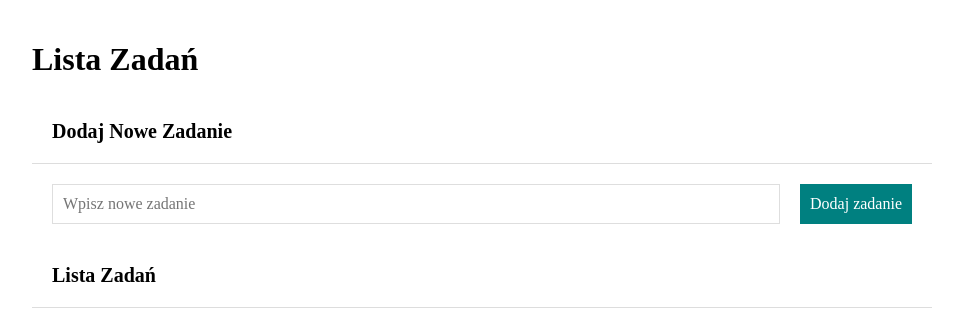
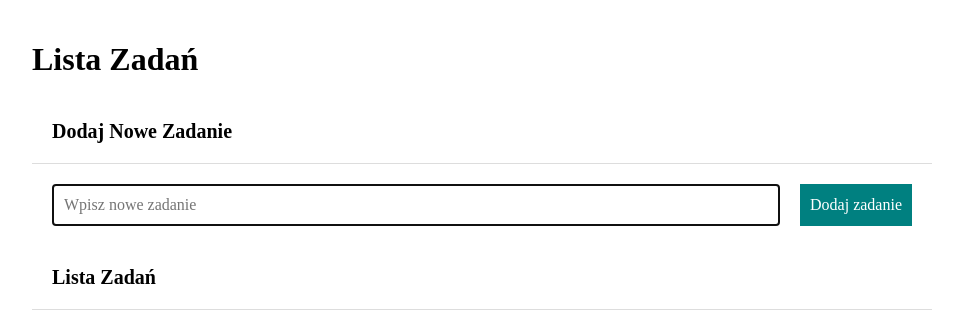
Before and after one commit to Przemek8686/Task-list1, a React (Create React App) app: page / in a window 1280 px wide. Shown: the top 322 px of the page, without its empty margins (158-1121 px from the left). Built offline with nearby package versions, Linux system fonts and the light colour scheme.

Commit message:
Form styled components added

```diff
--- a/src/Form/index.js
+++ b/src/Form/index.js
@@ -1,28 +1,31 @@
-import React, { useState } from "react";
-import "./style.css";
+import { useRef, useState } from "react";
+import { StyledForm, StyledInput, StyledButton } from "./styled";
 
 const Form = ({ addNewTask }) => {
-  const [newTaskContent, setNewTaskContent] = useState("");
+  const [readInput, setReadInput] = useState("");
+  const refInput = useRef(null);
+
   const onFormSubmit = (event) => {
     event.preventDefault();
-    if (newTaskContent === "") {
-      return;
-    };
-      addNewTask(newTaskContent.trim());
-    setNewTaskContent("");
+    const trimReadInput = readInput.trim();
+    if (trimReadInput !== "") {
+      addNewTask(trimReadInput);
+      setReadInput("");
+    }
+    refInput.current.focus();
   };
 
-
   return (
-    <form className="form" onSubmit={onFormSubmit}>
-      <input
-        value={newTaskContent}
-        className="form__input"
+    <StyledForm onSubmit={onFormSubmit}>
+      <StyledInput
+        ref={refInput}
+        value={readInput}
+        onChange={({ target }) => setReadInput(target.value)}
         placeholder="Wpisz nowe zadanie"
-        onChange={({ target }) => setNewTaskContent(target.value)}
+        autoFocus
       />
-      <button className="form__button">Dodaj zadanie</button>
-    </form>
+      <StyledButton>Dodaj zadanie</StyledButton>
+    </StyledForm>
   );
 };
 export default Form;
--- a/src/Form/style.css
+++ /dev/null
@@ -1,41 +0,0 @@
-.form {
-    padding: 20px;
-    display: grid;
-    grid-template-columns: 1fr auto;
-    grid-gap: 20px;
-  }
-  .form__input{
-    padding: 10px;
-    border:1px solid hsl(0, 0%, 87%);
-  }
-
-
-
-
-  .form__button {
-    background-color: hsl(180, 100%, 25%);
-    color: white;
-    border: none;
-    padding: 10px;
-    cursor: pointer;
-    transition: 0.3s;
-  }
-
-  .form__button:hover {
-    background-color: hsl(180, 100%, 30%);
-    transform: scale(1.1);
-  }
-
-  .form__button:active {
-    background: hsl(180, 100%, 36%);
-  }
-
-  @media (max-width: 767px) {
-    .form {
-      grid-template-columns: 1fr;
-    }
-
-    .form__button:hover {
-      transform: scale(1.04);
-    }
-  }
--- /dev/null
+++ b/src/Form/styled.js
@@ -0,0 +1,34 @@
+import styled from "styled-components";
+
+export const StyledForm = styled.form`
+  padding: 20px;
+  display: grid;
+  grid-template-columns: 1fr auto;
+  grid-gap: 20px;
+`;
+export const StyledInput = styled.input`
+  padding: 10px;
+  border: 1px solid hsl(0, 0%, 87%);
+
+  &:focus {
+    border: 2px solid black;
+  }
+`;
+
+export const StyledButton = styled.button`
+  background-color: hsl(180, 100%, 25%);
+  color: white;
+  border: none;
+  padding: 10px;
+  cursor: pointer;
+  transition: 0.3s;
+
+  &: hover {
+    background-color: hsl(180, 100%, 30%);
+    transform: scale(1.1);
+  }
+
+  &:active {
+    background: hsl(180, 100%, 36%);
+  }
+`;
```
